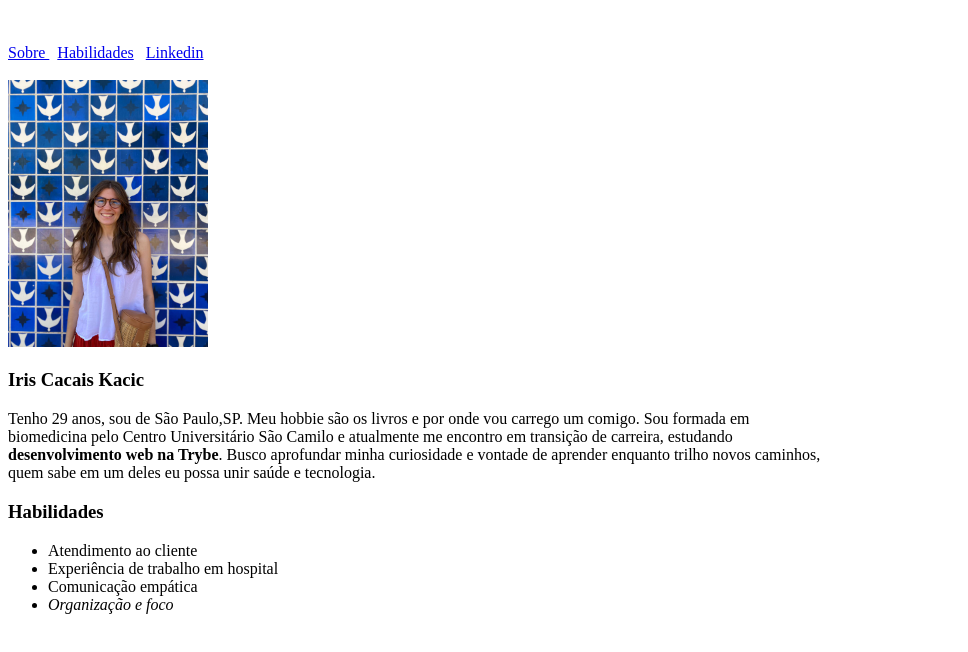
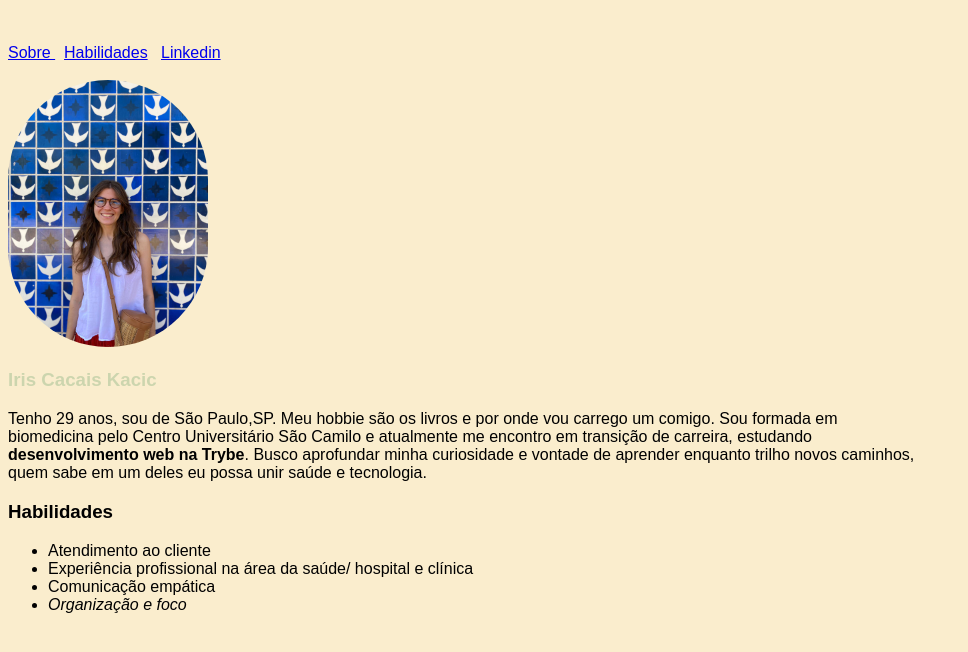
Before and after one commit to iriscacais/iriscacais.github.io, a plain HTML site: page index.html in a window 1280 px wide. Shown: the whole page, without its empty margins (0-968 px from the left). Drawn offline with Linux system fonts and the light colour scheme.

Commit message:
testa cor de paleta

```diff
--- a/index.html
+++ b/index.html
@@ -5,18 +5,35 @@
     <meta http-equiv="X-UA-Compatible" content="IE=edge">
     <meta name="viewport" content="width=device-width, initial-scale=1.0">
     <title>Portfólio de Iris</title>
+    <style>
+
+  .hero-title {
+color: rgb(204, 213, 174);
+
+}
+.picture {
+border-radius: 200px;
+
+}
+body{
+    font-family: 'Montserrat', sans-serif;
+    font-size: 16px;
+background-color: rgb(250, 237, 205);
+    }
+
+    </style>
 </head>
 <body>
   <br><br>
 <a href="#quemsoueu"> Sobre </a>  &nbsp; <a href ="#habilidades">Habilidades</a> &nbsp <a href="https://www.linkedin.com/in/iriscacais/" target="_blank"> Linkedin</a>
 <br><br>
-    <img src="imagens/iris-cacais.jpeg" alt="iris cacais kacic" width="200" >  <h3> Iris Cacais Kacic</h3>
-    <p> <id="quemsoueu"></id> Tenho 29 anos, sou de São Paulo,SP. Meu hobbie são os livros e por onde vou carrego um comigo. Sou formada em <br> biomedicina pelo Centro Universitário São Camilo e atualmente me encontro em transição de carreira, estudando <br> <STRONG>desenvolvimento web na Trybe</STRONG>. Busco aprofundar minha curiosidade e vontade de aprender enquanto trilho novos caminhos, <br> quem sabe em um deles eu possa unir saúde e tecnologia. </p>
+    <img src="imagens/iris-cacais.jpeg" alt="iris cacais kacic" width="200" class="picture">  <h3 class="hero-title"> Iris Cacais Kacic</h3>
+    <p> Tenho 29 anos, sou de São Paulo,SP. Meu hobbie são os livros e por onde vou carrego um comigo. Sou formada em <br> biomedicina pelo Centro Universitário São Camilo e atualmente me encontro em transição de carreira, estudando <br> <STRONG>desenvolvimento web na Trybe</STRONG>. Busco aprofundar minha curiosidade e vontade de aprender enquanto trilho novos caminhos, <br> quem sabe em um deles eu possa unir saúde e tecnologia. </p>
 
-    <h3 id="habilidades"> Habilidades </h3>
+    <h3> Habilidades </h3>
     <UL>
         <li>Atendimento ao cliente</li>
-        <li>Experiência de trabalho em hospital</li>
+        <li>Experiência profissional na área da saúde/ hospital e clínica</li>
         <li>Comunicação empática</li>
         <li><em>Organização e foco</em></li>
     </UL>
```
